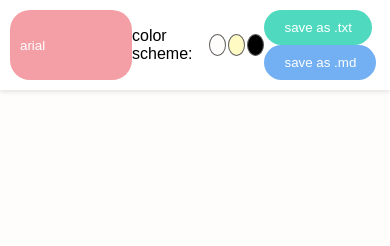
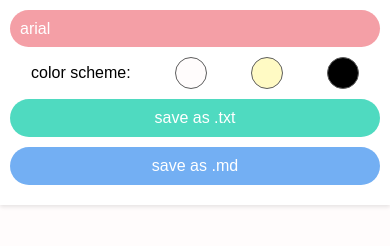
Before and after one commit to harrison-webb/blankpage, a plain HTML site: page index.html in a window 390 px wide. Drawn offline with Linux system fonts and the light colour scheme.

Commit message:
first attempt at responsiveness

```diff
--- a/styles.css
+++ b/styles.css
@@ -89,3 +89,36 @@ button {
 .toolbar-text {
   color: #000;
 }
+
+@media (max-width: 768px) {
+  #toolbar {
+    flex-direction: column;
+    align-items: stretch;
+  }
+
+  #font-select,
+  button {
+    width: 100%;
+    margin-bottom: 10px;
+  }
+
+  #editor {
+    padding-left: 5vw;
+    padding-right: 5vw;
+  }
+
+  #color-scheme {
+    justify-content: space-around;
+    margin-bottom: 10px;
+  }
+
+  .color-circle {
+    width: 30px;
+    height: 30px;
+  }
+
+  button,
+  #font-select {
+    font-size: 16px; /* increase font size for better readability on small screens */
+  }
+}
```
